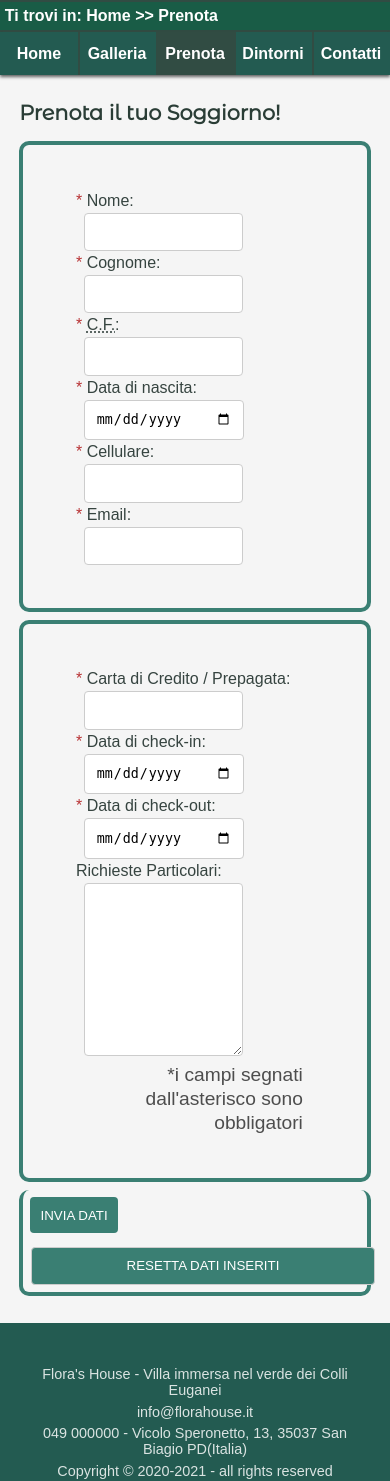
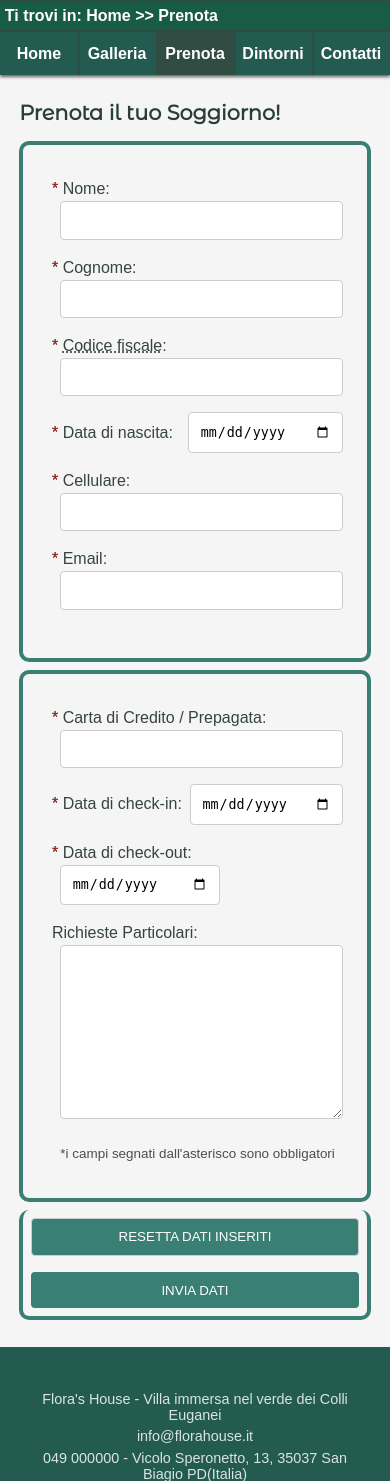
Before and after one commit to comodei/Flora-s-House-TecWeb-Project-, a PHP site: page /html/prenotazioni.html in a window 390 px wide. Shown: the part 62-1543 px from the top of the page. Run offline with PHP 8.4, Linux system fonts and the light colour scheme.

Commit message:
correzione css mobile

```diff
--- a/html/prenotazioni.html
+++ b/html/prenotazioni.html
@@ -47,7 +47,7 @@
 
         <div class="campo_prenotazione obbligatorio" id="insNome">
         <div class="tag">
-          <label for="nome">Nome:</label>
+          <label for="nome">* Nome:</label>
         </div>
         <div class="field">
           <input type="text" id="nome" name="nome" title="Inserisci il tuo nome" required="required"/>
@@ -55,7 +55,7 @@
         </div>
         <div class="campo_prenotazione obbligatorio" id="insCgnm">
         <div class="tag">
-          <label for="cognome">Cognome:</label>
+          <label for="cognome">* Cognome:</label>
         </div>
         <div class="field">
           <input type="text" name="cognome" id="cognome" required="required"/>
@@ -63,7 +63,7 @@
         </div>
         <div class="campo_prenotazione obbligatorio" id="insCF">
         <div class="tag">
-          <label for="codiceFiscale"><abbr title="Codice Fiscale">C.F.</abbr>:</label>
+          <label for="codiceFiscale">* <abbr title="Codice Fiscale">Codice fiscale</abbr>:</label>
         </div>
         <div class="field">
           <input type="text" name="codiceFiscale" id="codiceFiscale" title="Inserisci il tuo codice fiscale" required="required"/>
@@ -71,7 +71,7 @@
         </div>
         <div class="campo_prenotazione obbligatorio" id="dataN">
         <div class="tag">
-		      <label for="nascita">Data di nascita:</label>
+		      <label for="nascita">* Data di nascita:</label>
         </div>
         <div class="field">
           <input type="date" name="nascita" id="nascita" title="Inserisci la tua data di nascita nel formato AAAA-MM-GG" required="required"/>
@@ -79,7 +79,7 @@
         </div>
         <div class="campo_prenotazione obbligatorio" id="insCell">
         <div class="tag">
-          <label for="cellulare">Cellulare:</label>
+          <label for="cellulare">* Cellulare:</label>
         </div>
         <div class="field">
           <input type="text" name="cellulare" id="cellulare" title="Inserisci il tuo numero di cellulare" required="required" />
@@ -87,7 +87,7 @@
         </div>
         <div class="campo_prenotazione obbligatorio" id="insEmail">
         <div class="tag">
-          <label for="email">Email:</label>
+          <label for="email">* Email:</label>
         </div>
         <div class="field">
           <input type="text" name="email" id="email" title="Inserisci la tua email" required="required"/>
@@ -99,7 +99,7 @@
 	  <fieldset class="fieldset_prenotaz" id="pagamento">
 		  <div class="campo_prenotazione obbligatorio" id="insCC">
         <div class="tag">
-		      <label for="carta">Carta di Credito / Prepagata:</label>
+		      <label for="carta">* Carta di Credito / Prepagata:</label>
         </div>
         <div class="field">
           <input type="text" name="carta" id="carta" title="Inserisci le 16 cifre della tua carta di credito" required="required"/>
@@ -108,7 +108,7 @@
 
       <div class="campo_prenotazione obbligatorio" id="dataChkIn">
       <div class="tag">
-		      <label for="checkin">Data di check-in:</label>
+		      <label for="checkin">* Data di check-in:</label>
       </div>
       <div class="field">
           <input type="date" name="checkin" id="checkin" title="Inserisci la data del checkin nel formato AAAA-MM-GG" required="required"/>
@@ -116,7 +116,7 @@
       </div>
       <div class="campo_prenotazione obbligatorio" id="dataChkOut">
       <div class="tag">
-		      <label for="checkout">Data di check-out:</label>
+		      <label for="checkout">* Data di check-out:</label>
       </div>
       <div class="field">
         <input type="date" name="checkout" id="checkout" title="Inserisci la data del checkout nel formato AAAA-MM-GG" required="required"/>
--- a/style/style_lavoro.css
+++ b/style/style_lavoro.css
@@ -595,13 +595,12 @@ form.book input, textarea {
 	box-sizing: border-box;
 	margin-left: 0.6em;
 }
+
 form.book button, input[type=reset]{
   background-color: #3A7F73;
   color: white;
   padding: 0.8em 0.8em;
-  margin-left: 0.5em;
-  margin-top: 0.5em;
-  margin-bottom: 0.5em;
+  margin: 0.6em;
   border: none;
   border-radius: 4px;
   cursor: pointer;
@@ -674,7 +673,6 @@ form.book button:hover,input[type=reset]:hover {
 	grid-template-columns: repeat(2, 1fr);
 	column-gap: 3em;
 	row-gap: 1.6em;
-
 }
 
 
@@ -758,11 +756,27 @@ form.book button:hover,input[type=reset]:hover {
 
 .obbligatorio .tag label::before{
 	content:'* ';
-	color: rgba(176,29,31,0.90);
+	position: absolute;
+	color: rgba(176,29,31,0.95);
 }
 
 input[type="date"]{
 	max-width: 12em;
+}
+
+.bottoni{
+	display: flex;
+	justify-content: space-between;
+	flex-wrap: wrap;
+}
+
+.bottoni input[type="reset"], button{
+	width: auto;
+	min-width: 15em;
+}
+
+.bottoni button{
+	order: 1;
 }
 
 
@@ -853,9 +867,6 @@ ul .nomeCitta{
 }
 
 /*FORM PRENOTAZIONI*/
-form.book input[type=text], textarea {
-  width: 70%;
-}
 .col-25 {
   width: 50%;
 }
@@ -962,9 +973,6 @@ div.main .anteprima{
 	padding-left: 0.3em;
 }
 
-.field_prenotaz{
-	padding: 0em;
-}
 /*pagina access denied*/
 h1.titolo_access_denied{
   font-size: 1.2em;
@@ -994,5 +1002,19 @@ p.access_denied{
 
 .fieldset_prenotaz{
 	display: block;
+	padding: 2em;
+	padding-left: 1.8em;
 }
+
+.campo_prenotazione{
+	margin-bottom: 1em;
+}
+
+.bottoni input[type="reset"], button{
+	width: 100%;
+}
+
+	.suggerimento{
+		font-size: 0.7em;
+	}
 }/*FINE CSS MOBILE*/
```
